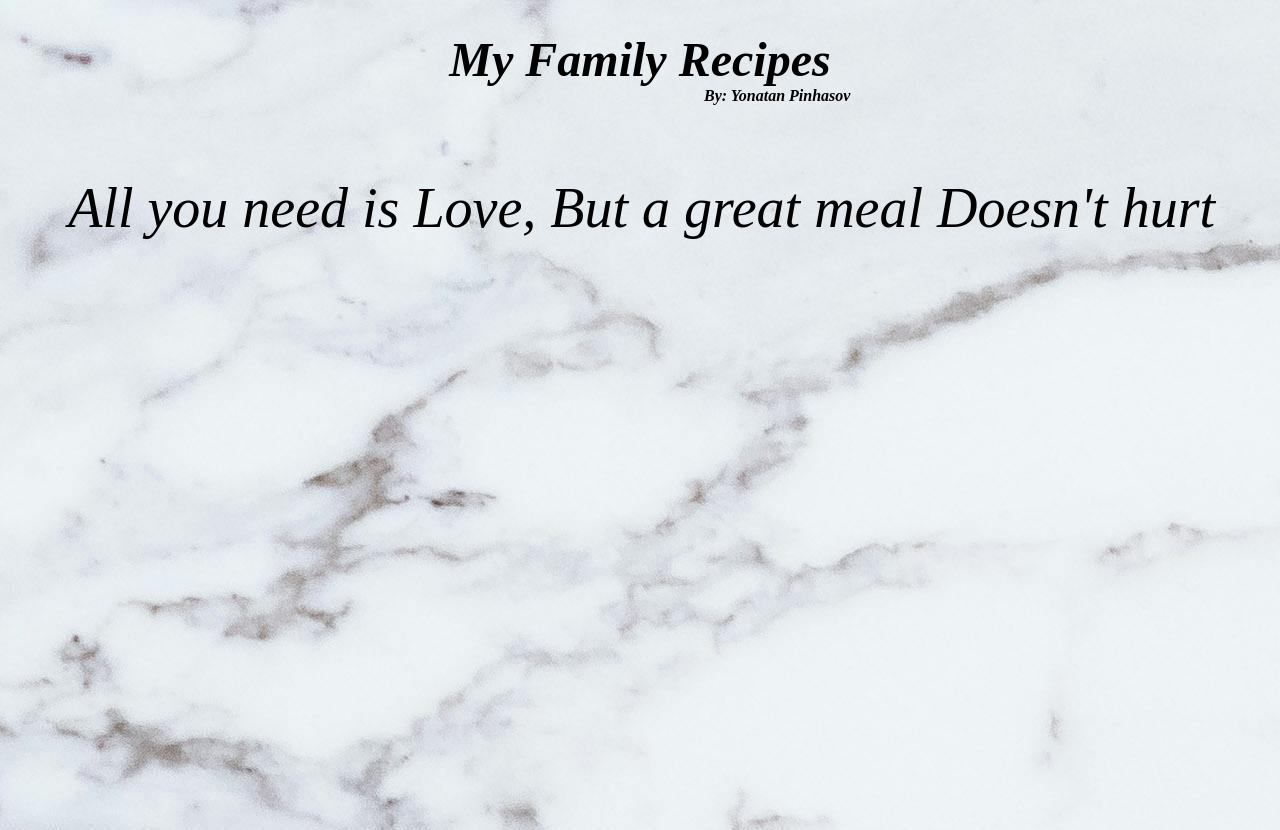
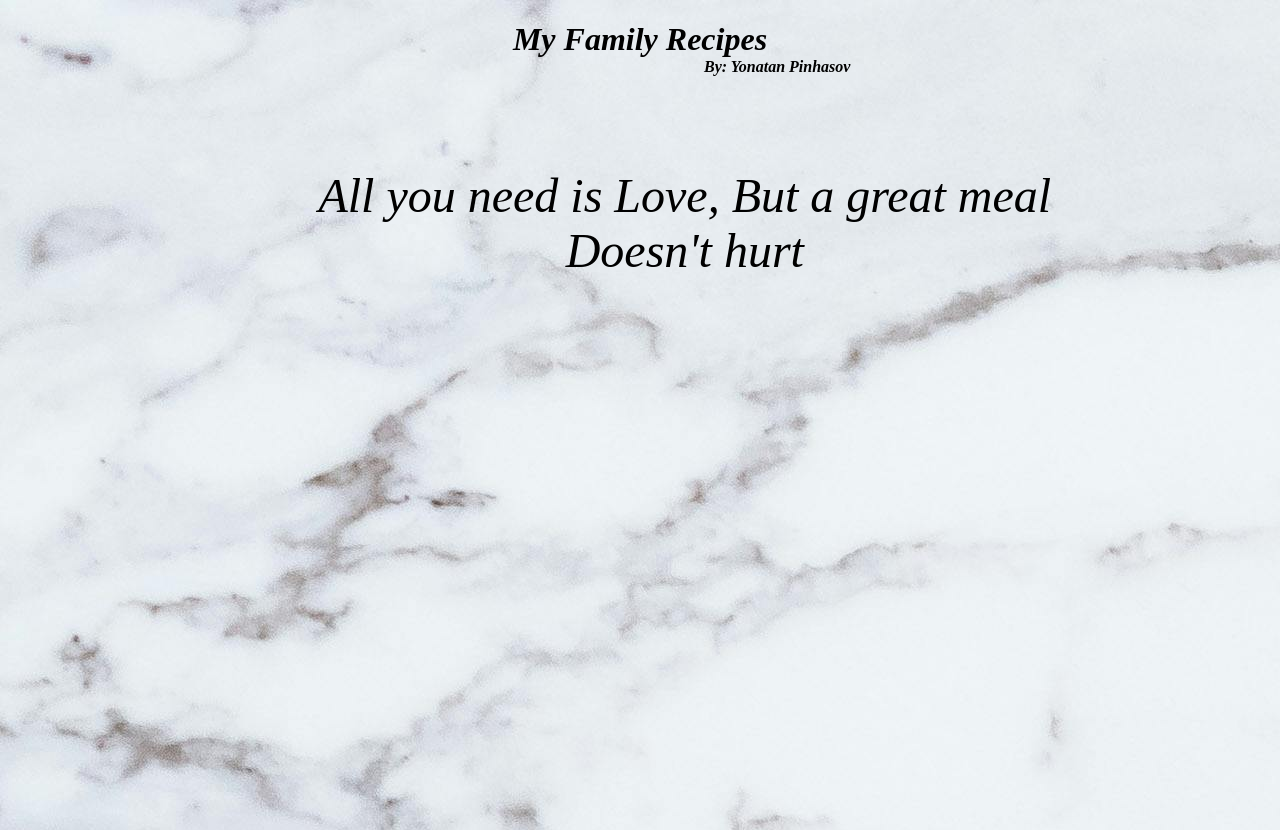
Before and after one commit to YonatanPinhasov/Cookbook, a plain HTML site: page index.html in a window 1280 px wide. Shown: the top 830 px of the page. Drawn offline with Linux system fonts and the light colour scheme.

Commit message:
Add files via upload

```diff
--- a/style.css
+++ b/style.css
@@ -1,4 +1,4 @@
-@media (max-width:1800px) and (min-width:600px){
+@media (max-width:1800px) and (min-width:450px){
 html{
     background-image: url(./images/back.jpg);
 
@@ -11,17 +11,18 @@ html{
 
 h1{
     font-weight: bold;
-    font-size: 3rem;
+    font-size: 2rem;
     margin-bottom: 0;
     padding: 0;
     position: relative;
 }
 p{
-    font-size: 3.5rem;
+    font-size: 3rem;
+    width: 65%;
     display: inline-block;
     position: absolute;
     top: 15%;
-    width: 99%;
+    left:21%
 }
 h2{
     font-size: 1rem;
```
